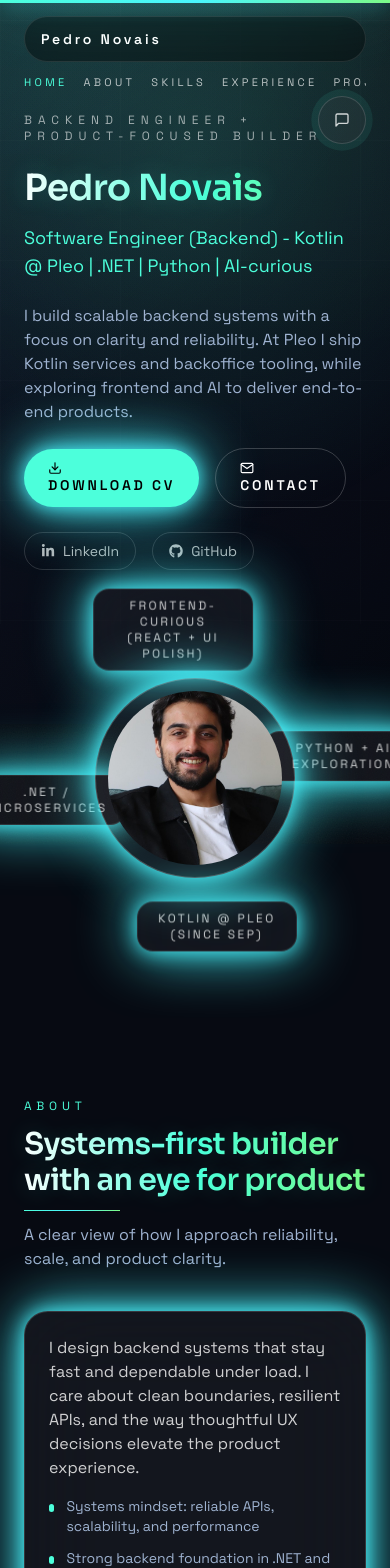
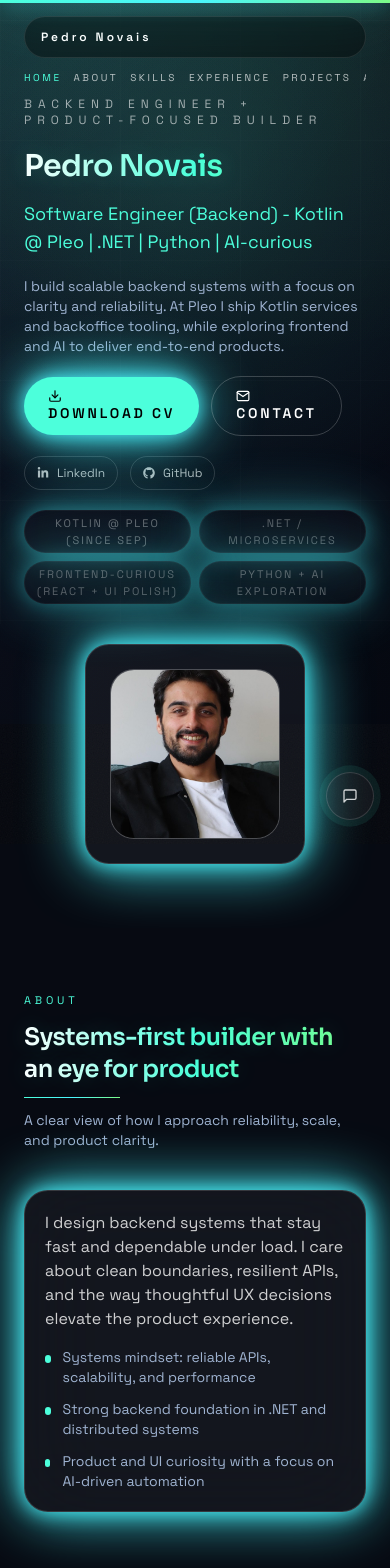
Before and after one commit to pedroaonovais97/portfolio, a React (Vite) app: page / in a window 390 px wide. Shown: the top 1568 px of the page. Built offline with nearby package versions, Linux system fonts and the light colour scheme; the HTML template or start-up script is replaced by a standard one.

Commit message:
add mobile version

```diff
--- a/src/App.tsx
+++ b/src/App.tsx
@@ -72,7 +72,7 @@ const App = () => {
       <CursorGlow />
       <ScrollProgress />
       <Navbar />
-      <div className="fixed right-6 top-24 z-50 md:top-28">
+      <div className="fixed bottom-6 right-4 z-50 md:bottom-auto md:right-6 md:top-28">
         <ChatWidget chat={portfolio.aiPython.chat} triggerClassName="chat-pulse" />
       </div>
       <main className="relative z-10">
--- a/src/components/layout/Navbar.tsx
+++ b/src/components/layout/Navbar.tsx
@@ -12,7 +12,10 @@ const Navbar = () => {
     <header className="fixed left-0 right-0 top-0 z-40">
       <Container>
         <div className="mt-4 flex items-center justify-between gap-4 rounded-full border border-white/10 bg-black/40 px-4 py-3 backdrop-blur-xl">
-          <a href="#hero" className="text-sm font-semibold tracking-[0.2em] text-white">
+          <a
+            href="#hero"
+            className="text-xs font-semibold tracking-[0.25em] text-white md:text-sm md:tracking-[0.2em]"
+          >
             {portfolio.name}
           </a>
           <nav className="hidden items-center gap-6 md:flex">
@@ -43,12 +46,12 @@ const Navbar = () => {
             </Button>
           </div>
         </div>
-        <nav className="mt-3 flex items-center gap-4 overflow-x-auto pb-2 md:hidden">
+        <nav className="mt-3 flex items-center gap-3 overflow-x-auto pb-2 md:hidden">
           {portfolio.navigation.map((item) => (
             <a
               key={item.id}
               href={`#${item.id}`}
-              className={`whitespace-nowrap text-[11px] uppercase tracking-[0.3em] ${
+              className={`whitespace-nowrap text-[10px] uppercase tracking-[0.25em] ${
                 activeSection === item.id ? "text-accent" : "text-white/70"
               }`}
             >
--- a/src/components/ui/Card.tsx
+++ b/src/components/ui/Card.tsx
@@ -31,7 +31,7 @@ const Card = ({ children, className = "", tilt = false }: CardProps) => {
 
   return (
     <motion.div
-      className={`glass-panel neon-border group relative overflow-hidden rounded-3xl border-white/15 p-6 transition-shadow duration-300 hover:border-accent/40 hover:shadow-neon-strong ${className}`}
+      className={`glass-panel neon-border group relative overflow-hidden rounded-3xl border-white/15 p-5 transition-shadow duration-300 hover:border-accent/40 hover:shadow-neon-strong md:p-6 ${className}`}
       style={
         tilt && !prefersReducedMotion
           ? {
--- a/src/components/ui/SectionTitle.tsx
+++ b/src/components/ui/SectionTitle.tsx
@@ -19,8 +19,10 @@ const SectionTitle = ({ eyebrow, title, subtitle }: SectionTitleProps) => {
       transition={{ duration: 0.6, ease: "easeOut" }}
       viewport={{ once: true, amount: 0.6 }}
     >
-      <p className="text-xs uppercase tracking-[0.4em] text-accent">{eyebrow}</p>
-      <h2 className="text-3xl font-semibold text-gradient title-glow md:text-4xl">{title}</h2>
+      <p className="text-[11px] uppercase tracking-[0.35em] text-accent md:text-xs md:tracking-[0.4em]">
+        {eyebrow}
+      </p>
+      <h2 className="text-2xl font-semibold text-gradient title-glow md:text-4xl">{title}</h2>
       <motion.div
         className="h-px w-24 bg-gradient-to-r from-accent via-neon to-accent2"
         initial={prefersReducedMotion ? false : { scaleX: 0 }}
@@ -30,7 +32,7 @@ const SectionTitle = ({ eyebrow, title, subtitle }: SectionTitleProps) => {
         style={{ transformOrigin: "0% 50%" }}
       />
       {subtitle ? (
-        <p className="max-w-2xl text-base text-muted md:text-lg">{subtitle}</p>
+        <p className="max-w-2xl text-sm text-muted md:text-lg">{subtitle}</p>
       ) : null}
     </motion.div>
   );
--- a/src/sections/About.tsx
+++ b/src/sections/About.tsx
@@ -9,7 +9,7 @@ const About = () => {
   const prefersReducedMotion = usePrefersReducedMotion();
 
   return (
-    <section id="about" className="py-20">
+    <section id="about" className="py-16 md:py-20">
       <Container>
         <div className="grid gap-10 md:grid-cols-[0.6fr_1fr]">
           <SectionTitle
--- a/src/sections/AiPython.tsx
+++ b/src/sections/AiPython.tsx
@@ -9,7 +9,7 @@ const AiPython = () => {
   const prefersReducedMotion = usePrefersReducedMotion();
 
   return (
-    <section id="ai" className="py-20">
+    <section id="ai" className="py-16 md:py-20">
       <Container className="flex flex-col gap-12">
         <SectionTitle
           eyebrow={portfolio.aiPython.eyebrow}
--- a/src/sections/Hero.tsx
+++ b/src/sections/Hero.tsx
@@ -19,27 +19,29 @@ const Hero = () => {
   const angleStep = (Math.PI * 2) / portfolio.hero.statusItems.length;
 
   return (
-    <section id="hero" className="relative overflow-hidden pb-20 pt-28">
+    <section id="hero" className="relative overflow-hidden pb-16 pt-24 md:pb-20 md:pt-28">
       <Container>
-        <div className="grid items-center gap-12 lg:grid-cols-[1.1fr_0.9fr]">
+        <div className="grid items-center gap-10 lg:grid-cols-[1.1fr_0.9fr]">
           <motion.div
             style={prefersReducedMotion ? undefined : { y: parallaxY, opacity: heroOpacity }}
             initial={prefersReducedMotion ? false : { opacity: 0, y: 24 }}
             animate={prefersReducedMotion ? undefined : { opacity: 1, y: 0 }}
             transition={{ duration: 0.8, ease: "easeOut" }}
-            className="flex flex-col gap-6"
+            className="flex flex-col gap-5 md:gap-6"
           >
             <p className="text-xs uppercase tracking-[0.5em] text-white/60">
               {portfolio.hero.kicker}
             </p>
             <div>
-              <h1 className="text-4xl font-semibold text-gradient title-glow md:text-5xl">
+              <h1 className="text-3xl font-semibold text-gradient title-glow md:text-5xl">
                 {portfolio.name}
               </h1>
-              <p className="mt-4 text-lg text-accent md:text-xl">{portfolio.title}</p>
+              <p className="mt-4 text-lg text-accent md:text-xl">
+                {portfolio.title}
+              </p>
             </div>
-            <p className="max-w-xl text-base text-muted md:text-lg">{portfolio.tagline}</p>
-            <div className="flex flex-wrap items-center gap-4">
+            <p className="max-w-xl text-sm text-muted md:text-lg">{portfolio.tagline}</p>
+            <div className="flex flex-wrap items-center gap-3 md:gap-4">
               <Button href="/PedroNovaisCV1.pdf" target="_blank" rel="noopener noreferrer">
                 <FiDownload />
                 {portfolio.hero.ctaPrimary}
@@ -49,11 +51,11 @@ const Hero = () => {
                 {portfolio.hero.ctaSecondary}
               </Button>
             </div>
-            <div className="flex items-center gap-4 text-sm text-white/70">
+            <div className="flex flex-wrap items-center gap-3 text-xs text-white/70 md:text-sm">
               {portfolio.socials.map((social) => (
                 <a
                   key={social.id}
-                  className="flex items-center gap-2 rounded-full border border-white/15 px-4 py-2 transition hover:text-white"
+                  className="flex items-center gap-2 rounded-full border border-white/15 px-3 py-2 transition hover:text-white md:px-4"
                   href={social.url}
                   target="_blank"
                   rel="noopener noreferrer"
@@ -63,8 +65,19 @@ const Hero = () => {
                 </a>
               ))}
             </div>
+            <div className="grid grid-cols-2 gap-2 md:hidden">
+              {portfolio.hero.statusItems.map((item, index) => (
+                <span
+                  key={item}
+                  className="glass-panel neon-border rounded-full px-3 py-1 text-center text-[11px] uppercase tracking-[0.18em] text-white/80 animate-pulse-soft"
+                  style={{ animationDelay: `${index * 0.4}s` }}
+                >
+                  {item}
+                </span>
+              ))}
+            </div>
           </motion.div>
-          <div className="relative flex items-center justify-center">
+          <div className="relative hidden items-center justify-center md:flex">
             <motion.div
               className="relative h-[320px] w-[320px]"
               style={prefersReducedMotion ? undefined : { y: ringY, scale: ringScale }}
@@ -115,6 +128,18 @@ const Hero = () => {
             </motion.div>
           </div>
         </div>
+        <div className="mt-10 flex justify-center md:hidden">
+          <div className="relative flex h-[220px] w-[220px] items-center justify-center">
+            <div className="absolute inset-0 rounded-3xl border border-white/15 bg-white/5 shadow-neon" />
+            <div className="relative flex h-[170px] w-[170px] items-center justify-center overflow-hidden rounded-3xl border border-white/20 bg-white/5">
+              <img
+                src="/profile.jpg"
+                alt={portfolio.hero.profileAlt}
+                className="h-full w-full object-cover object-[50%_15%]"
+              />
+            </div>
+          </div>
+        </div>
       </Container>
     </section>
   );
--- a/src/sections/Projects.tsx
+++ b/src/sections/Projects.tsx
@@ -11,14 +11,14 @@ const Projects = () => {
   const prefersReducedMotion = usePrefersReducedMotion();
 
   return (
-    <section id="projects" className="py-20">
+    <section id="projects" className="py-16 md:py-20">
       <Container className="flex flex-col gap-12">
         <SectionTitle
           eyebrow={portfolio.projects.eyebrow}
           title={portfolio.projects.title}
           subtitle={portfolio.projects.subtitle}
         />
-        <div className="grid gap-6 md:grid-cols-2">
+        <div className="grid gap-4 md:grid-cols-2 md:gap-6">
           {portfolio.projects.items.map((project) => (
             <motion.div
               key={project.name}
--- a/src/sections/Skills.tsx
+++ b/src/sections/Skills.tsx
@@ -22,7 +22,7 @@ const Skills = () => {
       };
 
   return (
-    <section id="skills" className="py-20">
+    <section id="skills" className="py-16 md:py-20">
       <Container className="flex flex-col gap-12">
         <SectionTitle
           eyebrow={portfolio.skills.eyebrow}
@@ -34,7 +34,7 @@ const Skills = () => {
           initial={prefersReducedMotion ? false : "hidden"}
           whileInView={prefersReducedMotion ? undefined : "show"}
           viewport={{ once: true, amount: 0.2 }}
-          className="grid gap-6 md:grid-cols-2"
+          className="grid gap-4 md:grid-cols-2 md:gap-6"
         >
           {portfolio.skills.categories.map((category) => (
             <motion.div key={category.title} variants={itemVariants}>
```
Also changed, not shown: src/sections/Contact.tsx (+6 -6 lines), src/sections/Experience.tsx (+4 -4 lines).
